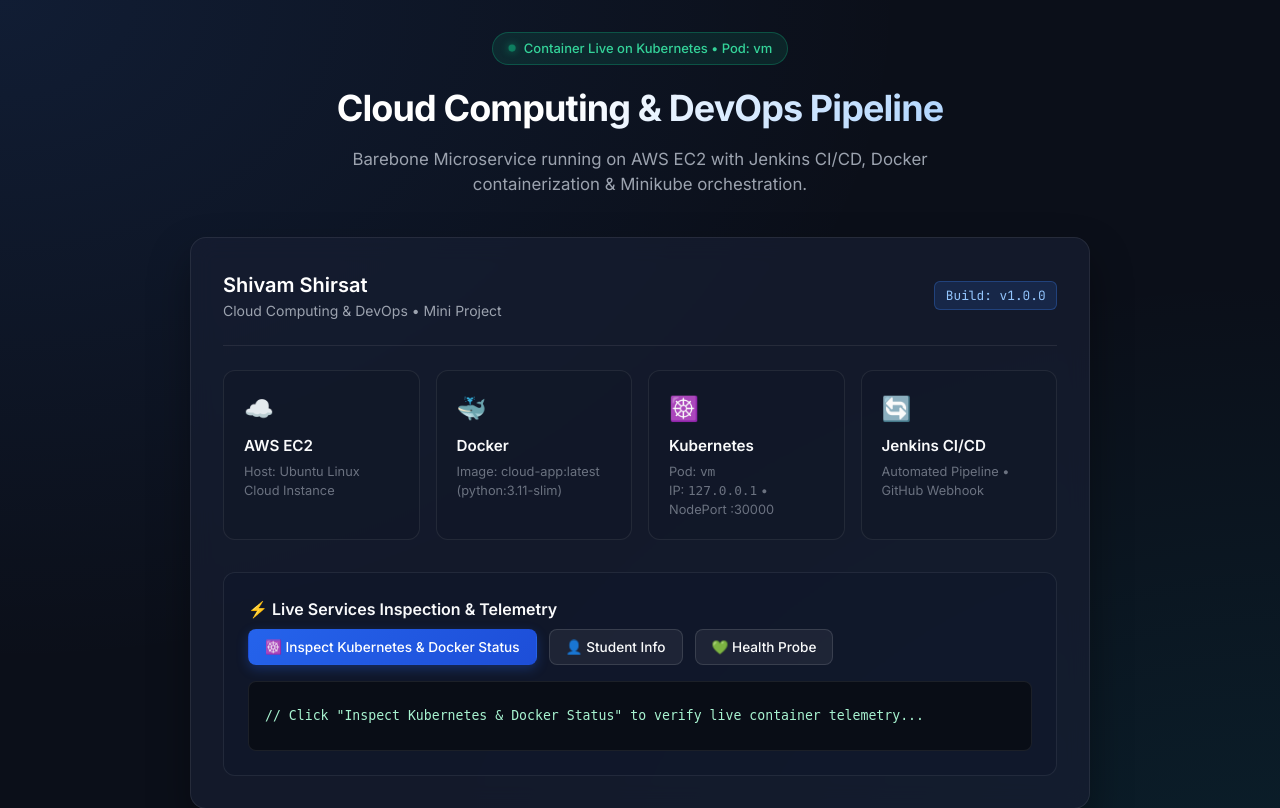
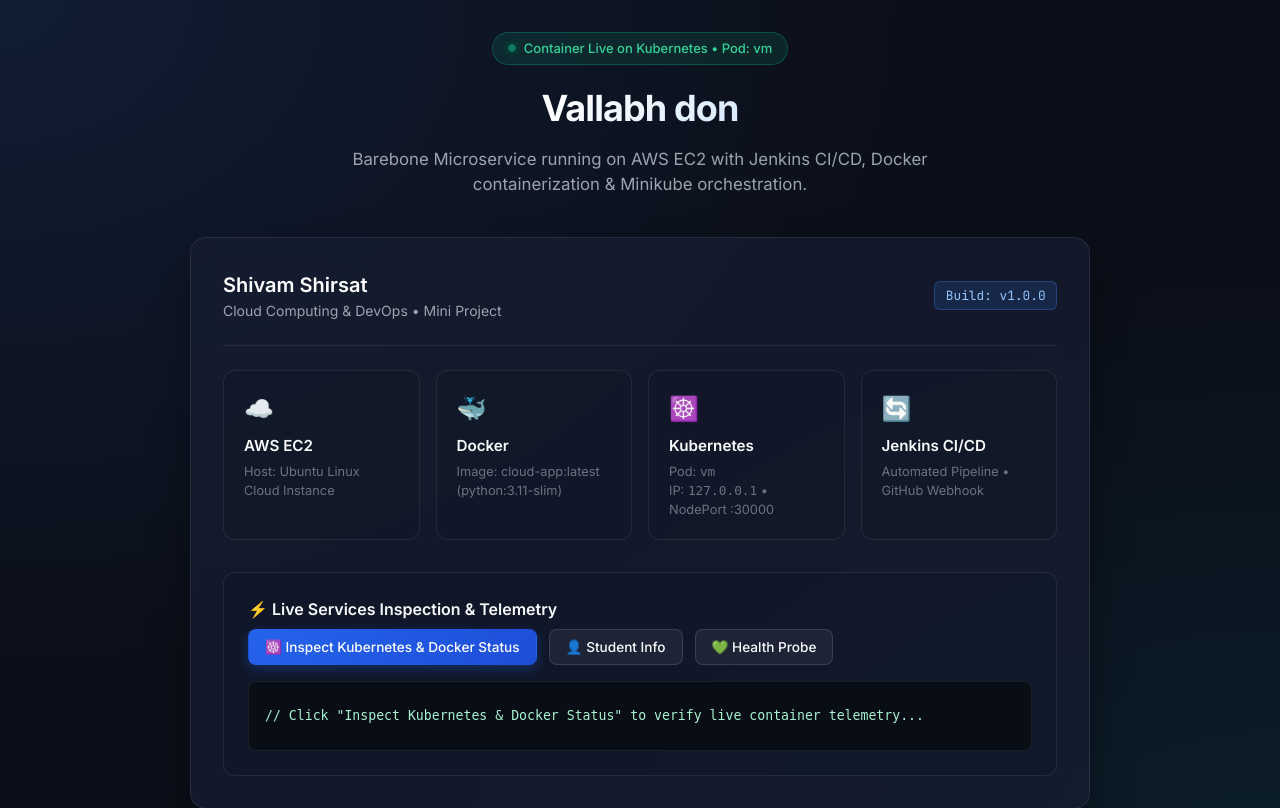
Before and after one commit to Shivam20060820/ccd_ci-cd_asg5, a Flask app: page / in a window 1280 px wide. Shown: the top 808 px of the page. Run offline with Flask 3, Linux system fonts and the light colour scheme.

Commit message:
Change header title from 'Cloud Computing' to 'Vallabh don'

```diff
--- a/templates/index.html
+++ b/templates/index.html
@@ -287,7 +287,7 @@
                 <span class="pulse-dot"></span>
                 <span>Container Live on Kubernetes &bull; Pod: {{ pod_name }}</span>
             </div>
-            <h1>Cloud Computing &amp; DevOps Pipeline</h1>
+            <h1>Vallabh don</h1>
             <p class="subtitle">Barebone Microservice running on AWS EC2 with Jenkins CI/CD, Docker containerization &amp; Minikube orchestration.</p>
         </header>
 
```
